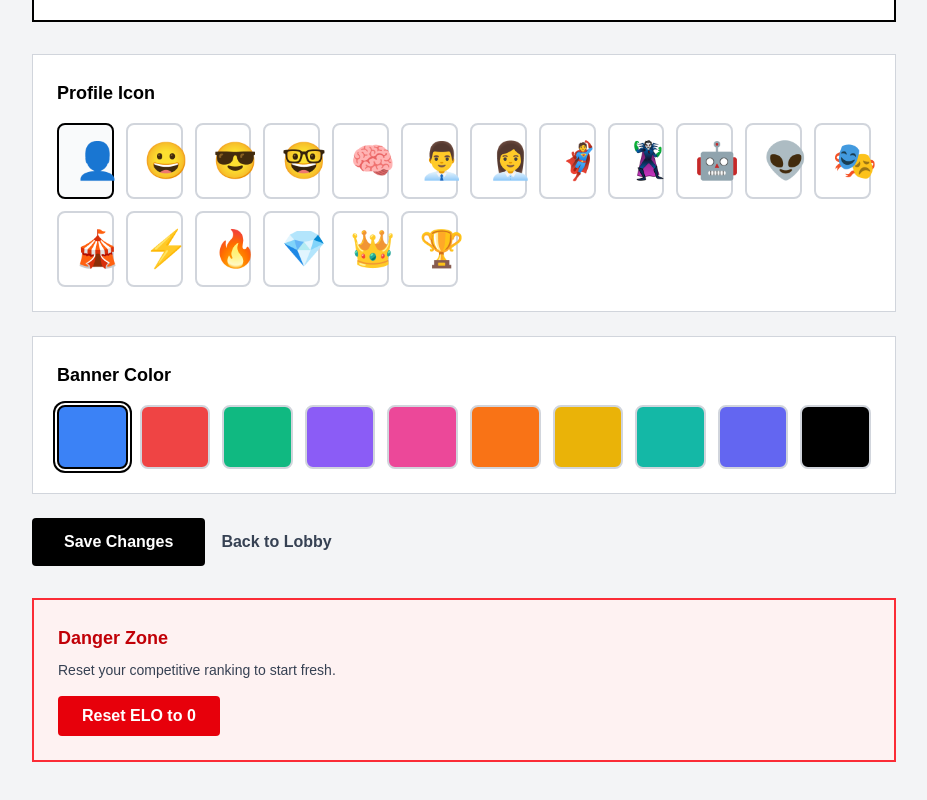
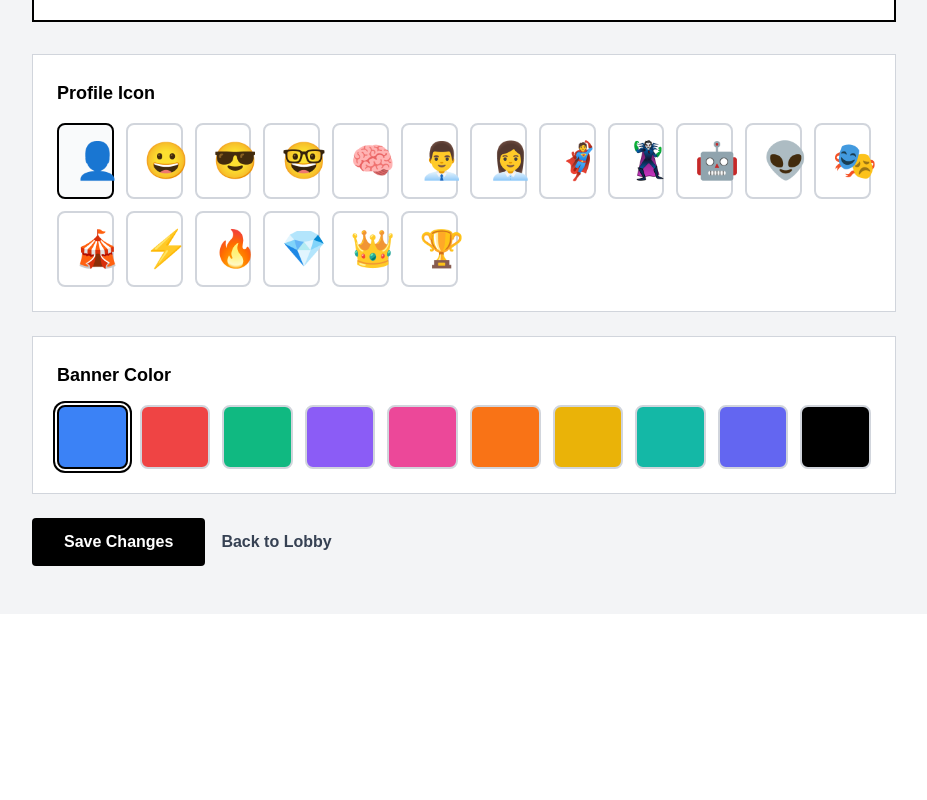
Before and after one commit to chatseaport-png/Debatle, a Next.js app: page /profile in a window 1280 px wide. Shown: the part 499-1299 px from the top of the page, without its empty margins (176-1103 px from the left). After the commit the page ends 1113 px from the top, so only its background shows below. Built offline with nearby package versions, Linux system fonts and the light colour scheme; no server answers; sample sign-in values are in the browser's storage.

Commit message:
Fix: Remove danger zone, add ELO debug logging, fix icon/banner display
- Removed danger zone reset ELO section from profile
- Added console logging to debug ELO updates
- Fixed icon and banner display by properly decoding URI components
- Icons and banners now show correctly in debate cards

```diff
--- a/app/debate/page.tsx
+++ b/app/debate/page.tsx
@@ -18,11 +18,11 @@ function DebateRoom() {
   const gameType = searchParams.get("type") || "practice";
   const opponentUsername = searchParams.get("opponentUsername") || "Opponent";
   const opponentElo = parseInt(searchParams.get("opponentElo") || "0");
-  const opponentIcon = searchParams.get("opponentIcon") || "👤";
-  const opponentBanner = searchParams.get("opponentBanner") || "#3b82f6";
+  const opponentIcon = decodeURIComponent(searchParams.get("opponentIcon") || "👤");
+  const opponentBanner = decodeURIComponent(searchParams.get("opponentBanner") || "#3b82f6");
   const userElo = parseInt(searchParams.get("userElo") || "0");
-  const userIcon = searchParams.get("userIcon") || "👤";
-  const userBanner = searchParams.get("userBanner") || "#3b82f6";
+  const userIcon = decodeURIComponent(searchParams.get("userIcon") || "👤");
+  const userBanner = decodeURIComponent(searchParams.get("userBanner") || "#3b82f6");
   const topicIndex = searchParams.get("topicIndex");
   const timePerTurn = mode === "speed" ? 30 : 60;
   const totalRounds = 5;
@@ -376,9 +376,11 @@ function DebateRoom() {
 
         // Update ELO based on performance (dynamic system)
         if (gameType === "ranked") {
+          console.log("Ranked game detected, updating ELO...");
           const storedUser = localStorage.getItem("debatel_user");
           if (storedUser) {
             const user = JSON.parse(storedUser);
+            console.log("Current user ELO:", user.elo);
 
             // Calculate ELO change based on score difference
             const scoreDiff = judgement.playerScore - judgement.opponentScore;
@@ -405,10 +407,12 @@ function DebateRoom() {
             }
 
             const newElo = Math.max(0, (user.elo || 0) + eloChange); // Can't go below 0
+            console.log("ELO change:", eloChange, "New ELO:", newElo);
 
             // Update session
             user.elo = newElo;
             localStorage.setItem("debatel_user", JSON.stringify(user));
+            console.log("Updated localStorage debatel_user with new ELO:", newElo);
 
             // Update in users list
             const storedUsers = localStorage.getItem("debatel_users");
--- a/app/profile/page.tsx
+++ b/app/profile/page.tsx
@@ -187,18 +187,6 @@ export default function Profile() {
             Back to Lobby
           </Link>
         </div>
-
-        {/* Reset ELO Section */}
-        <div className="mt-8 border-2 border-red-500 bg-red-50 p-6">
-          <h3 className="mb-2 text-lg font-bold text-red-700">Danger Zone</h3>
-          <p className="mb-4 text-sm text-gray-700">Reset your competitive ranking to start fresh.</p>
-          <button
-            onClick={handleResetElo}
-            className="rounded-sm bg-red-600 px-6 py-2 font-semibold text-white transition hover:bg-red-700"
-          >
-            Reset ELO to 0
-          </button>
-        </div>
       </main>
     </div>
   );
```
